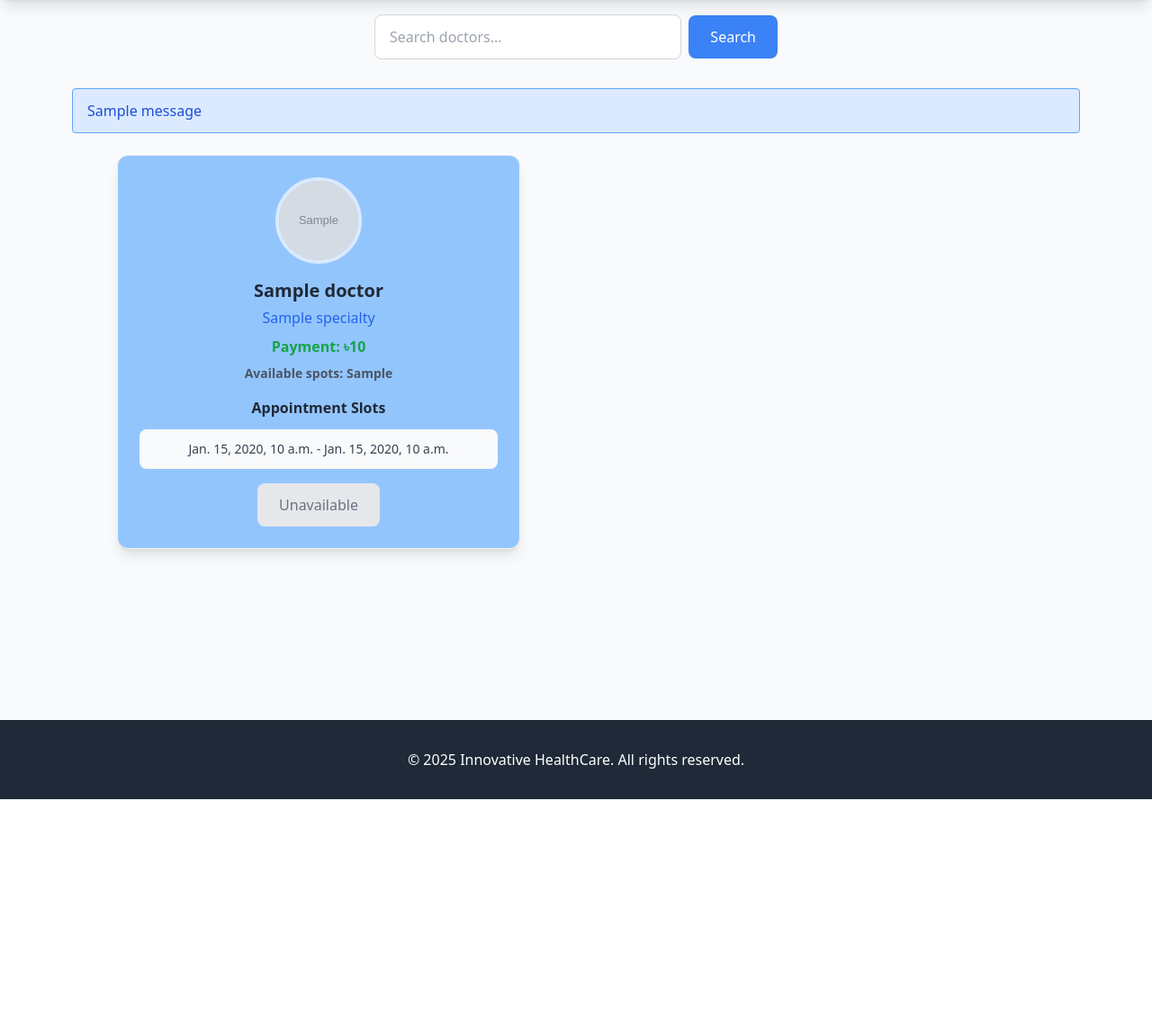
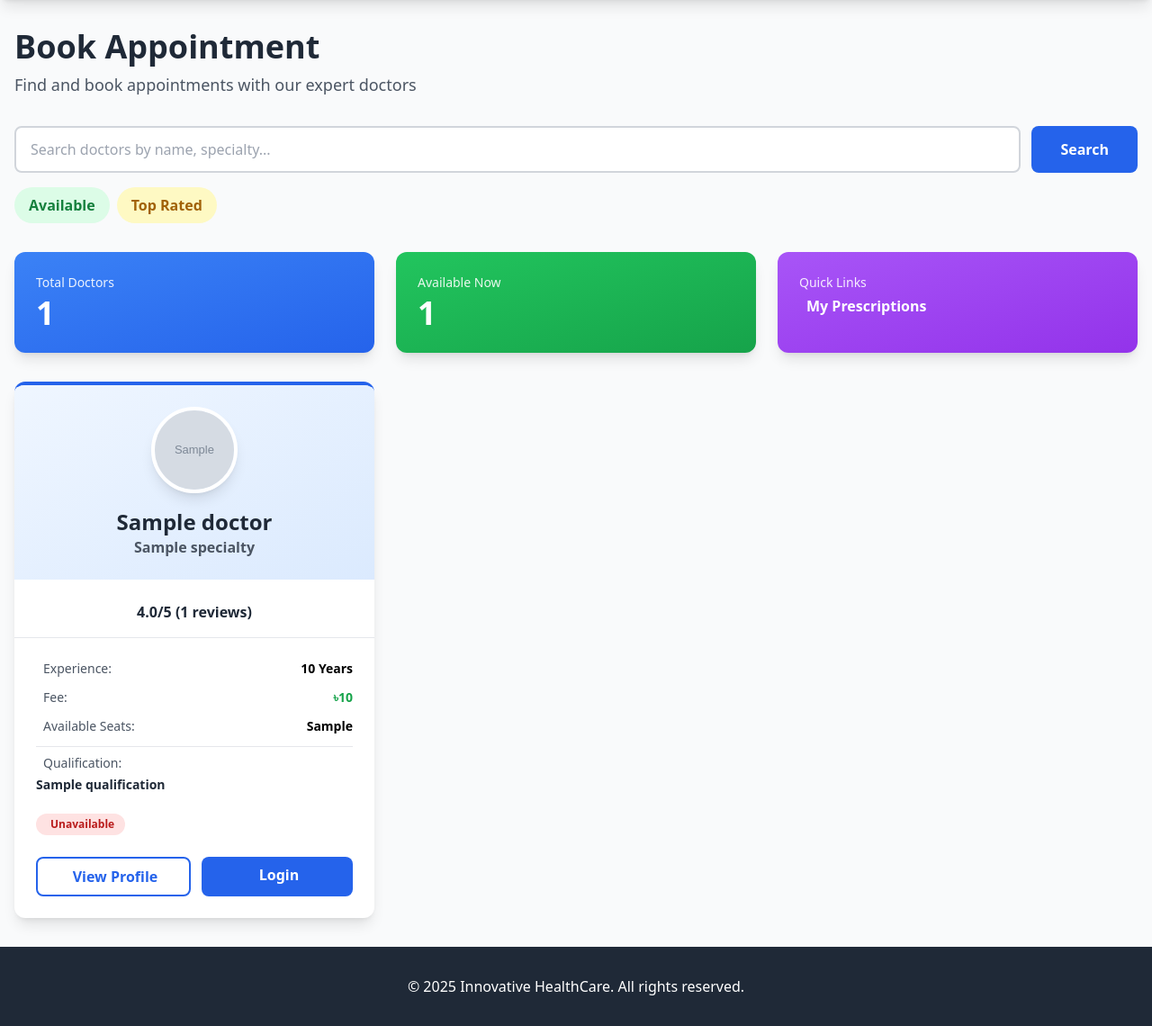
Before and after one commit to JamshedSifat/SmartHealthCareSystems., a Django app: template templates/appointments/appointment.html in a window 1280 px wide. Shown: the part 64-1204 px from the top of the page at 90% size. Before the commit the page ends 952 px from the top, so only its background shows below. Run offline with Django 5.2, Linux system fonts and the light colour scheme; the template is opened without the code that fills it: most values are stand-ins (such as "Sample title", 1, 10 or a date in 2020); grey boxes marked "Sample" are stand-in pictures; one stand-in notice (Sample message) is shown; some libraries are stand-ins or nearby versions.

Commit message:
Update appointment.html

```diff
--- a/templates/appointments/appointment.html
+++ b/templates/appointments/appointment.html
@@ -1,111 +1,225 @@
+<!-- appointments/templates/appointments/appointment.html -->
+
 {% extends 'base.html' %}
 {% load static %}
 
-{% block title %}Appointment{% endblock %}
-
-{% block extra-styles %}
-    <link rel="stylesheet" href="{% static 'css/__appointment.css' %}">
-    <script src="https://cdn.tailwindcss.com"></script>
-{% endblock %}
+{% block title %}Book Appointment - Doctors{% endblock %}
 
 {% block content %}
-<div class="main-container max-w-6xl mx-auto p-4 text-black">
-    <!-- Search bar -->
-    <div class="search-container mb-8 flex justify-center">
-        <form id="search-form" action="{% url 'appointments:doctor_search' %}" method="get"
-              class="flex items-center gap-2 w-full max-w-md">
-            <input type="text" id="search-input" name="q" placeholder="Search doctors..."
-                   class="border border-gray-300 rounded-lg px-4 py-3 flex-1 focus:outline-none focus:ring-2 focus:ring-blue-500 focus:border-transparent">
-            <button type="submit" id="search-button"
-                    class="bg-blue-500 text-white px-6 py-3 rounded-lg hover:bg-blue-600 transition duration-200 font-medium">
-                Search
-            </button>
-        </form>
+<div class="max-w-7xl mx-auto px-4 py-8">
+
+    <!-- Header -->
+    <div class="mb-8">
+        <h1 class="text-4xl font-bold text-gray-800 mb-2">
+            <i class="fas fa-calendar-check text-blue-600"></i> Book Appointment
+        </h1>
+        <p class="text-gray-600 text-lg">Find and book appointments with our expert doctors</p>
     </div>
 
-    <!-- Messages -->
-    {% if messages %}
-        <div class="mb-6">
-            {% for message in messages %}
-                <div class="alert alert-{{ message.tags }} bg-blue-100 border border-blue-400 text-blue-700 px-4 py-3 rounded relative mb-2">
-                    {{ message }}
-                </div>
-            {% endfor %}
+    <!-- Search Bar -->
+    <form action="{% url 'appointments:doctor_search' %}" method="get" class="mb-8">
+        <div class="flex gap-3 flex-wrap">
+            <input type="text"
+                   name="q"
+                   placeholder="Search doctors by name, specialty..."
+                   class="flex-1 min-w-64 px-4 py-3 border-2 border-gray-300 rounded-lg focus:outline-none focus:ring-2 focus:ring-blue-600 focus:border-transparent"
+                   value="{{ search_query|default:'' }}">
+            <button type="submit" class="bg-blue-600 hover:bg-blue-700 text-white px-8 py-3 rounded-lg font-bold transition hover:shadow-lg">
+                <i class="fas fa-search"></i> Search
+            </button>
         </div>
-    {% endif %}
 
-    <!-- Doctor cards -->
-    <div class="doctor-profile-container grid grid-cols-1 lg:grid-cols-2 gap-6 justify-items-center">
-        {% if doctors %}
+        <!-- Quick Filters -->
+        <div class="mt-4 flex gap-2 flex-wrap">
+            <a href="{% url 'appointments:doctor_search' %}?q=available"
+               class="px-4 py-2 bg-green-100 text-green-700 rounded-full hover:bg-green-200 font-semibold transition">
+                <i class="fas fa-check-circle"></i> Available
+            </a>
+            <a href="{% url 'appointments:top_doctors' %}"
+               class="px-4 py-2 bg-yellow-100 text-yellow-700 rounded-full hover:bg-yellow-200 font-semibold transition">
+                <i class="fas fa-star"></i> Top Rated
+            </a>
+        </div>
+    </form>
+
+    <!-- Stats -->
+    <div class="grid grid-cols-1 md:grid-cols-3 gap-6 mb-8">
+        <div class="bg-gradient-to-br from-blue-500 to-blue-600 text-white rounded-xl p-6 shadow-lg">
+            <p class="text-sm opacity-90 mb-1">Total Doctors</p>
+            <p class="text-4xl font-bold">{{ total_doctors }}</p>
+        </div>
+
+        <div class="bg-gradient-to-br from-green-500 to-green-600 text-white rounded-xl p-6 shadow-lg">
+            <p class="text-sm opacity-90 mb-1">Available Now</p>
+            <p class="text-4xl font-bold">{{ doctors|length }}</p>
+        </div>
+
+        <div class="bg-gradient-to-br from-purple-500 to-purple-600 text-white rounded-xl p-6 shadow-lg">
+            <p class="text-sm opacity-90 mb-1">Quick Links</p>
+            <a href="{% url 'appointments:prescription_history' %}" class="text-white hover:text-purple-200 transition font-semibold flex items-center gap-2">
+                <i class="fas fa-prescription-bottle-alt"></i> My Prescriptions
+            </a>
+        </div>
+    </div>
+
+    {% if doctors %}
+        <!-- Doctors Grid -->
+        <div class="grid grid-cols-1 md:grid-cols-2 lg:grid-cols-3 gap-6">
             {% for doctor in doctors %}
-                <div class="doctor-card bg-blue-300 shadow-lg rounded-xl p-6 w-full max-w-md border border-gray-100 hover:shadow-xl transition-shadow duration-300">
-                    <!-- Doctor image -->
-                    <div class="flex justify-center mb-4">
+                <div class="bg-white rounded-xl shadow-lg overflow-hidden hover:shadow-xl transition-shadow card-hover border-t-4 border-blue-600">
+
+                    <!-- Header -->
+                    <div class="bg-gradient-to-br from-blue-50 to-blue-100 p-6 text-center">
                         {% if doctor.image %}
-                            <img src="{{ doctor.image.url }}" alt="{{ doctor.name }}"
-                                 class="w-24 h-24 object-cover rounded-full border-4 border-blue-100">
+                            <img src="{{ doctor.image.url }}"
+                                 alt="{{ doctor.name }}"
+                                 class="w-24 h-24 rounded-full mx-auto mb-4 object-cover border-4 border-white shadow-lg">
                         {% else %}
-                            <div class="w-24 h-24 rounded-full border-4 border-blue-100 bg-gray-300 flex items-center justify-center text-2xl">
+                            <div class="w-24 h-24 rounded-full mx-auto mb-4 bg-gray-300 flex items-center justify-center text-4xl border-4 border-white">
                                 👨‍⚕️
                             </div>
                         {% endif %}
+
+                        <h2 class="text-2xl font-bold text-gray-800">{{ doctor.name }}</h2>
+                        <p class="text-gray-600 font-semibold">{{ doctor.specialty }}</p>
                     </div>
 
-                    <!-- Doctor info -->
-                    <div class="doctor-info text-center mb-4">
-                        <h1 class="doctor-name text-xl font-bold text-gray-800 mb-1">{{ doctor.name }}</h1>
-                        <p class="doctor-specialty text-blue-600 font-medium mb-2">{{ doctor.specialty }}</p>
-                        <p class="doctor-cost text-green-600 font-semibold mb-2">Payment: ৳{{ doctor.cost }}</p>
-                        <p class="text-sm text-gray-600">
-                            <strong>Available spots: {{ doctor.available_spots }}</strong>
-                        </p>
-                    </div>
+                    <!-- Rating -->
+                    {% if doctor.average_rating > 0 %}
+                        <div class="px-6 pt-4 text-center border-b pb-4">
+                            <div class="flex justify-center gap-1 mb-2">
+                                {% for i in "12345" %}
+                                    {% if i|add:"0" <= doctor.average_rating %}
+                                        <i class="fas fa-star text-yellow-400"></i>
+                                    {% else %}
+                                        <i class="fas fa-star text-gray-300"></i>
+                                    {% endif %}
+                                {% endfor %}
+                            </div>
+                            <p class="font-bold text-gray-800">{{ doctor.average_rating|floatformat:1 }}/5 ({{ doctor.total_reviews }} reviews)</p>
+                        </div>
+                    {% endif %}
 
-                    <!-- Appointment slots -->
-                    <div class="appointment-slots mb-4">
-                        <h2 class="font-semibold text-gray-800 mb-3 text-center">Appointment Slots</h2>
-                        <div class="bg-gray-50 rounded-lg p-3">
-                            {% if doctor.doctortimeslot_set.all %}
-                                <ul class="text-sm text-gray-700 space-y-1">
-                                    {% for slot in doctor.doctortimeslot_set.all %}
-                                        <li class="text-center">
-                                            <span class="font-medium">{{ slot.start_time }}</span> -
-                                            <span class="font-medium">{{ slot.end_time }}</span>
-                                        </li>
-                                    {% endfor %}
-                                </ul>
+                    <!-- Details -->
+                    <div class="p-6 space-y-3">
+                        <div class="flex justify-between items-center text-sm">
+                            <span class="text-gray-600"><i class="fas fa-briefcase text-blue-600 mr-2"></i>Experience:</span>
+                            <span class="font-bold">{{ doctor.experience_years }} Years</span>
+                        </div>
+
+                        <div class="flex justify-between items-center text-sm">
+                            <span class="text-gray-600"><i class="fas fa-taka-sign text-green-600 mr-2"></i>Fee:</span>
+                            <span class="font-bold text-green-600">৳{{ doctor.cost }}</span>
+                        </div>
+
+                        <div class="flex justify-between items-center text-sm">
+                            <span class="text-gray-600"><i class="fas fa-chair text-purple-600 mr-2"></i>Available Seats:</span>
+                            <span class="font-bold">{{ doctor.available_spots }}</span>
+                        </div>
+
+                        {% if doctor.qualification %}
+                            <div class="text-sm pt-2 border-t">
+                                <span class="text-gray-600"><i class="fas fa-certificate text-yellow-600 mr-2"></i>Qualification:</span>
+                                <p class="font-semibold text-gray-800 mt-1">{{ doctor.qualification }}</p>
+                            </div>
+                        {% endif %}
+
+                        <!-- Status -->
+                        <div class="pt-2">
+                            {% if doctor.status and doctor.available_spots > 0 %}
+                                <span class="inline-block bg-green-100 text-green-700 px-3 py-1 rounded-full text-xs font-bold">
+                                    <i class="fas fa-check-circle mr-1"></i>Available
+                                </span>
                             {% else %}
-                                <p class="text-sm text-gray-500 text-center">No slots available</p>
+                                <span class="inline-block bg-red-100 text-red-700 px-3 py-1 rounded-full text-xs font-bold">
+                                    <i class="fas fa-times-circle mr-1"></i>Unavailable
+                                </span>
                             {% endif %}
                         </div>
                     </div>
 
-                    <!-- Action buttons -->
-                    <div class="action-buttons flex justify-center">
-                        {% if doctor.available_spots > 0 and doctor.status %}
+                    <!-- Actions -->
+                    <div class="px-6 pb-6 flex gap-3 flex-wrap">
+                        <a href="{% url 'appointments:doctor_detail' doctor.id %}"
+                           class="flex-1 text-center text-blue-600 border-2 border-blue-600 py-2 rounded-lg font-bold hover:bg-blue-50 transition">
+                            <i class="fas fa-eye mr-1"></i> View Profile
+                        </a>
+
+                        {% if doctor.status and doctor.available_spots > 0 and user.is_authenticated %}
                             <a href="{% url 'appointments:create_appointment' doctor.id %}"
-                               class="create-appointment-button bg-blue-500 hover:bg-blue-600 text-white font-medium px-6 py-3 rounded-lg transition duration-200 shadow-md hover:shadow-lg transform hover:-translate-y-0.5">
-                                Create Appointment
+                               class="flex-1 text-center bg-blue-600 hover:bg-blue-700 text-white py-2 rounded-lg font-bold transition">
+                                <i class="fas fa-calendar-plus mr-1"></i> Book Now
+                            </a>
+                        {% elif not user.is_authenticated %}
+                            <a href="{% url 'accounts:login' %}"
+                               class="flex-1 text-center bg-blue-600 hover:bg-blue-700 text-white py-2 rounded-lg font-bold transition">
+                                <i class="fas fa-sign-in-alt mr-1"></i> Login
                             </a>
                         {% else %}
-                            <span class="unavailable bg-gray-200 text-gray-500 px-6 py-3 rounded-lg font-medium">
-                                Unavailable
-                            </span>
+                            <button disabled
+                                    class="flex-1 bg-gray-300 text-gray-600 py-2 rounded-lg font-bold cursor-not-allowed">
+                                Not Available
+                            </button>
                         {% endif %}
                     </div>
                 </div>
             {% endfor %}
-        {% else %}
-            <div class="col-span-full flex justify-center items-center py-12">
-                <div class="text-center">
-                    <svg class="w-16 h-16 text-gray-300 mx-auto mb-4" fill="none" stroke="currentColor" viewBox="0 0 24 24">
-                        <path stroke-linecap="round" stroke-linejoin="round" stroke-width="2" d="M9 12h6m-6 4h6m2 5H7a2 2 0 01-2-2V5a2 2 0 012-2h5.586a1 1 0 01.707.293l5.414 5.414a1 1 0 01.293.707V19a2 2 0 01-2 2z"></path>
-                    </svg>
-                    <p class="text-gray-500 text-lg font-medium">No doctors found</p>
-                    <p class="text-gray-400 text-sm mt-1">Try adjusting your search criteria</p>
-                </div>
-            </div>
-        {% endif %}
-    </div>
+        </div>
+
+    {% else %}
+        <!-- Empty State -->
+        <div class="text-center py-16 bg-white rounded-xl shadow-lg">
+            <i class="fas fa-search text-6xl text-gray-300 mb-4"></i>
+            <h2 class="text-2xl font-bold text-gray-800 mb-2">No Doctors Found</h2>
+            <p class="text-gray-600 mb-6">Try adjusting your search filters</p>
+            <a href="{% url 'appointments:appointment' %}"
+               class="inline-block bg-blue-600 hover:bg-blue-700 text-white px-6 py-3 rounded-lg font-bold transition">
+                <i class="fas fa-redo mr-2"></i>Try Again
+            </a>
+        </div>
+    {% endif %}
+
+    <!-- User Quick Links -->
+    {% if user.is_authenticated %}
+        <div class="mt-12 grid grid-cols-1 md:grid-cols-3 gap-6">
+            <a href="{% url 'appointments:prescription_history' %}"
+               class="bg-gradient-to-br from-blue-500 to-blue-600 text-white rounded-xl p-6 shadow-lg hover:shadow-xl transition text-center">
+                <i class="fas fa-prescription-bottle-alt text-4xl mb-3 block"></i>
+                <h3 class="text-xl font-bold mb-1">My Prescriptions</h3>
+                <p class="text-blue-100 text-sm">View and download prescriptions</p>
+            </a>
+
+            <a href="{% url 'appointments:medicine_reminder' %}"
+               class="bg-gradient-to-br from-green-500 to-green-600 text-white rounded-xl p-6 shadow-lg hover:shadow-xl transition text-center">
+                <i class="fas fa-bell text-4xl mb-3 block"></i>
+                <h3 class="text-xl font-bold mb-1">Medicine Reminder</h3>
+                <p class="text-green-100 text-sm">Never miss your medicines</p>
+            </a>
+
+            <a href="{% url 'accounts:user_profile' %}"
+               class="bg-gradient-to-br from-purple-500 to-purple-600 text-white rounded-xl p-6 shadow-lg hover:shadow-xl transition text-center">
+                <i class="fas fa-user-md text-4xl mb-3 block"></i>
+                <h3 class="text-xl font-bold mb-1">My Appointments</h3>
+                <p class="text-purple-100 text-sm">View all your bookings</p>
+            </a>
+        </div>
+    {% endif %}
 </div>
+
+<style>
+    .card-hover {
+        animation: slideUp 0.3s ease-out;
+    }
+
+    @keyframes slideUp {
+        from {
+            opacity: 0;
+            transform: translateY(20px);
+        }
+        to {
+            opacity: 1;
+            transform: translateY(0);
+        }
+    }
+</style>
 {% endblock %}
```
